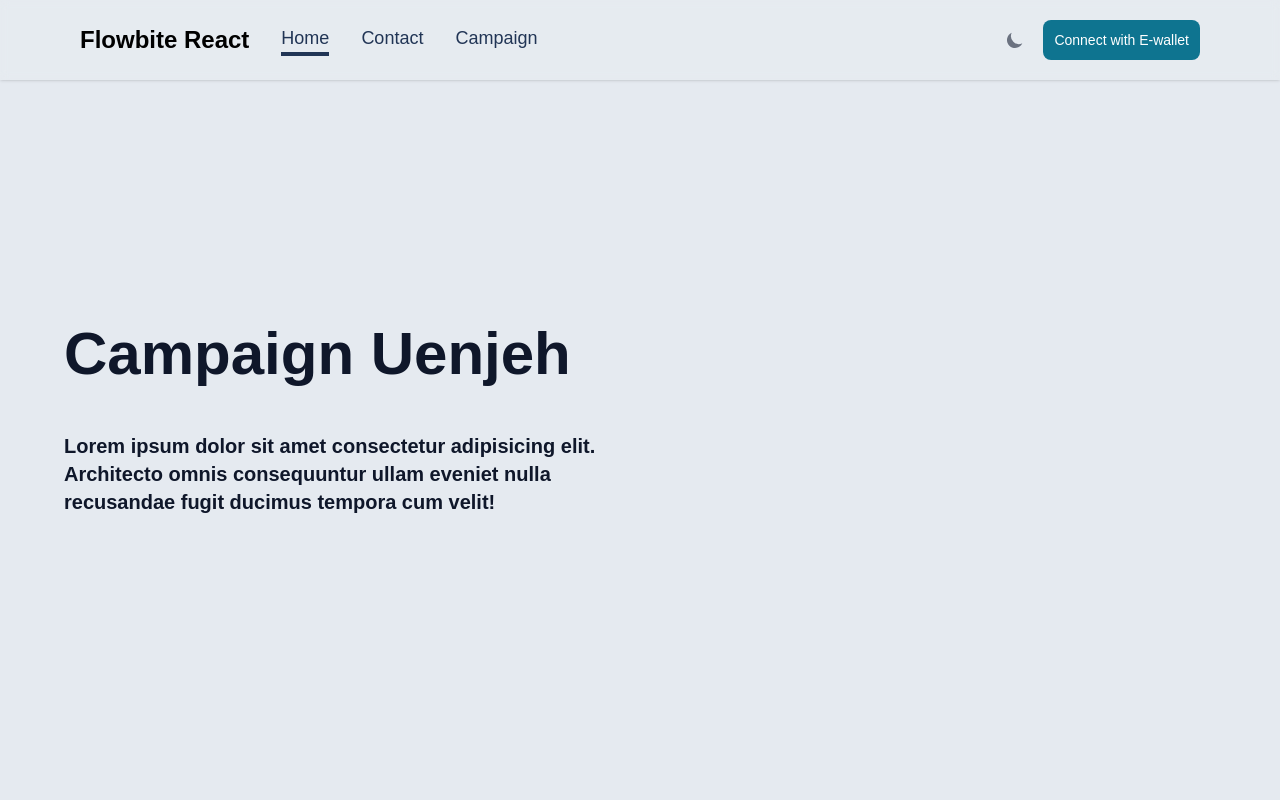
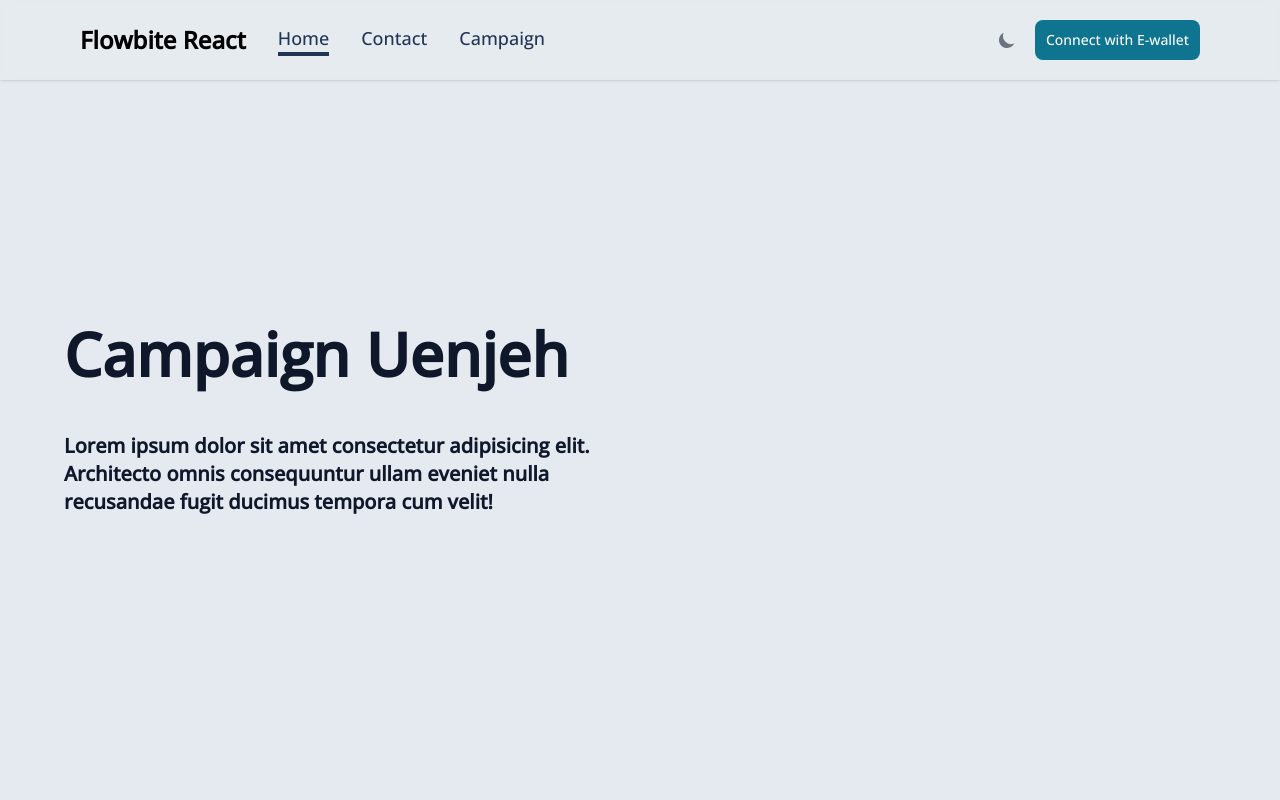
Before and after one commit to khmalz/charivest, a Next.js app in the folder webclient/: page / in a window 1280 px wide. Shown: the top 800 px of the page. Built offline with nearby package versions, Linux system fonts and the light colour scheme.

Commit message:
change font

```diff
--- a/webclient/app/layout.js
+++ b/webclient/app/layout.js
@@ -1,16 +1,9 @@
-import { Roboto, Roboto_Mono } from "next/font/google";
+import { Open_Sans } from "next/font/google";
 import "./globals.css";
 import { Flowbite, ThemeModeScript } from "flowbite-react";
 
-const robotoSans = Roboto({
-   weight: ["100", "400", "500", "900"],
-   variable: "--font-roboto-sans",
-   subsets: ["latin"],
-});
-
-const robotoMono = Roboto_Mono({
-   weight: ["400", "700"],
-   variable: "--font-roboto-mono",
+const open_SansSans = Open_Sans({
+   weight: ["400", "500"],
    subsets: ["latin"],
 });
 
@@ -25,7 +18,7 @@ export default function RootLayout({ children }) {
          <head>
             <ThemeModeScript />
          </head>
-         <body className={`${robotoSans.variable} ${robotoMono.variable} antialiased`}>
+         <body className={`${open_SansSans.className} antialiased`}>
             <Flowbite>{children}</Flowbite>
          </body>
       </html>
```
